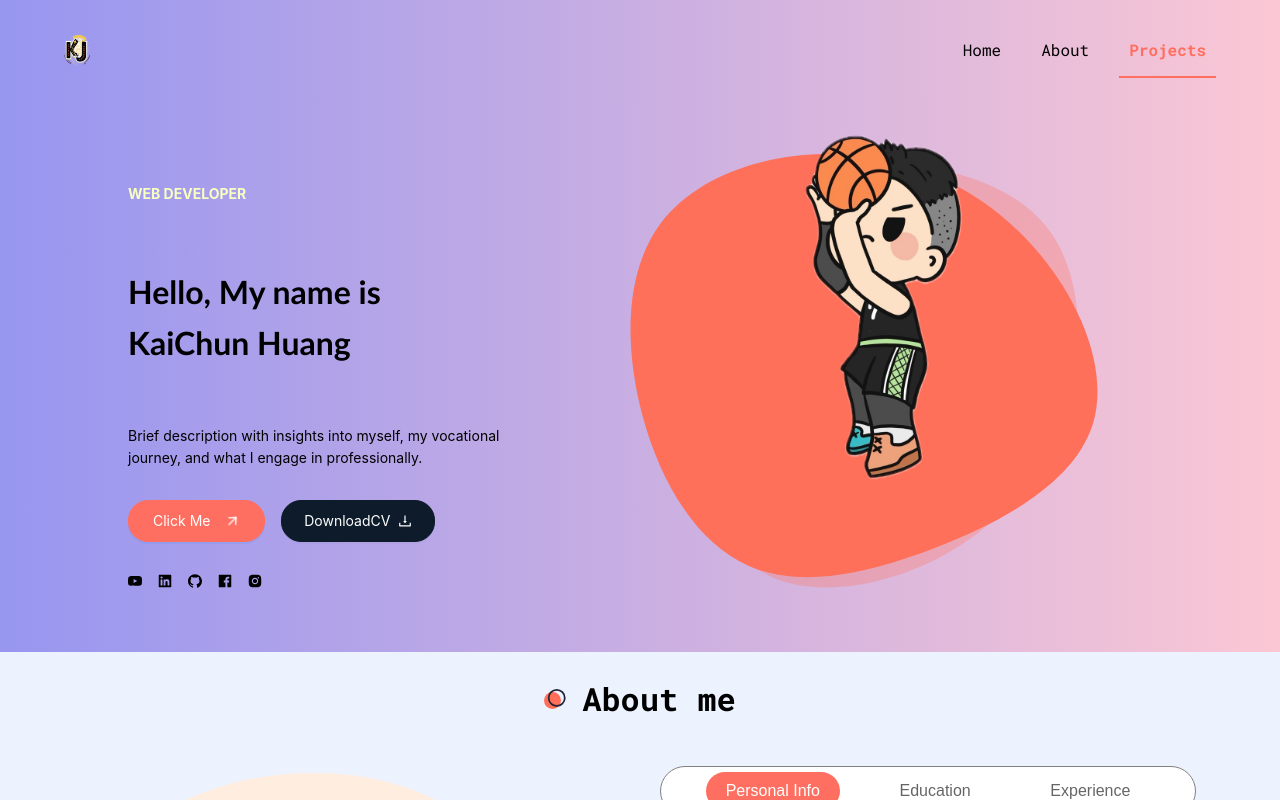
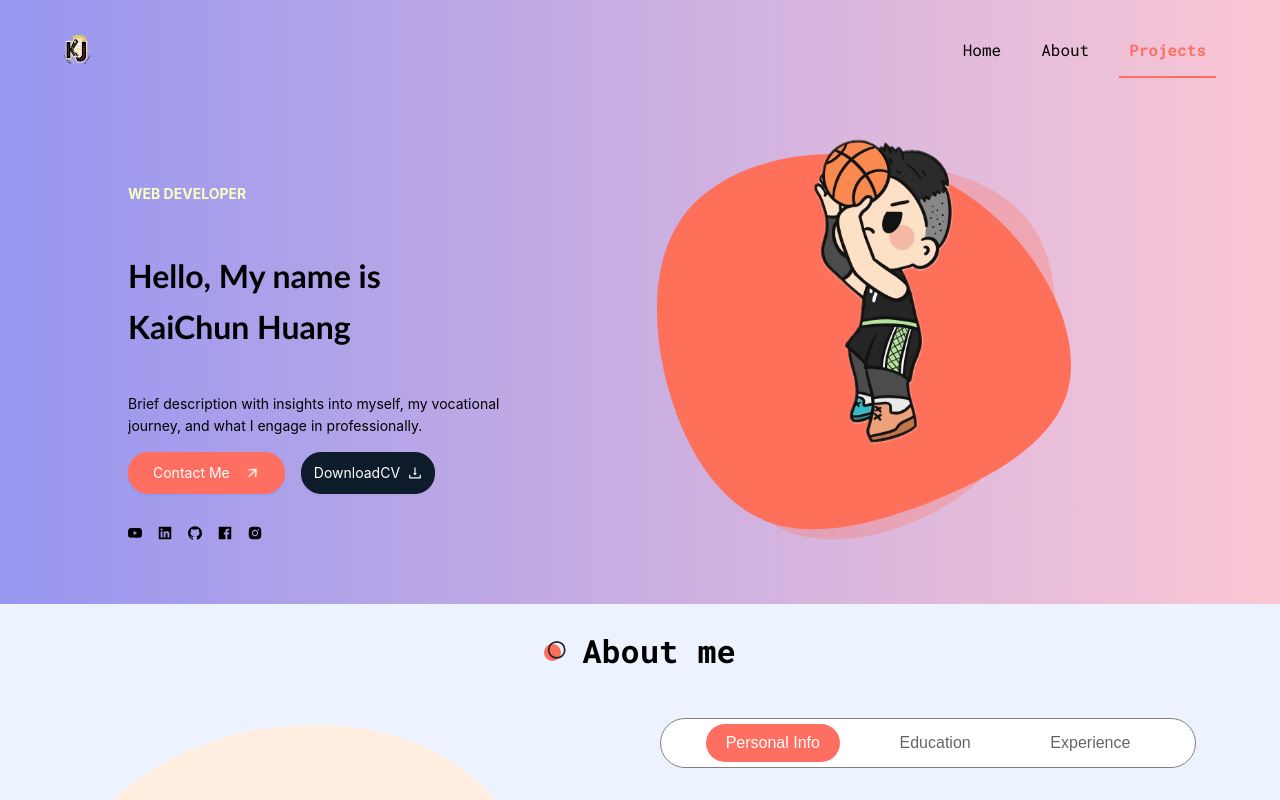
Before and after one commit to Charliebear520/myWebsite, a React (Vite) app: page / in a window 1280 px wide. Shown: the top 800 px of the page. Built offline with nearby package versions, Linux system fonts and the light colour scheme.

Commit message:
edit css

```diff
--- a/src/components/Hero/hero.module.css
+++ b/src/components/Hero/hero.module.css
@@ -16,7 +16,7 @@
     gap: 1rem;
     justify-content: flex-start;
     align-items: center;
-    margin-top: 1rem;
+    margin-top: 2rem;
   }
 
   .imgBox {
@@ -28,7 +28,7 @@
   .box {
     display: flex;
     flex-direction: column;
-    gap: 1rem;
+    /* gap: 1rem; */
   }
 
   .buttonbox {
--- a/src/components/Hero/index.jsx
+++ b/src/components/Hero/index.jsx
@@ -61,7 +61,7 @@ const Hero = () => {
                     className={styles.buttonbox}
                   >
                     {/* 按鈕文字 */}
-                    Click Me
+                    Contact Me
                     {/* 使用 Framer Motion 來控制箭頭的旋轉 */}
                     <motion.div
                       style={{ display: "inline-block", marginLeft: "8px" }}
```
